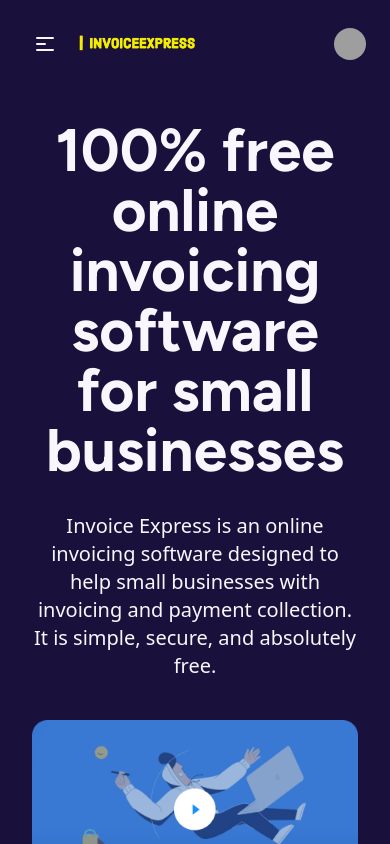
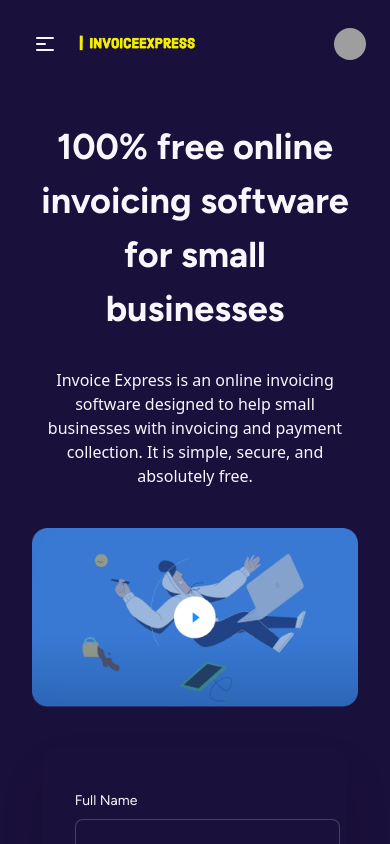
Before and after one commit to shouravrahman/InvoiceXpress, a React (Create React App) app in the folder client/: page / in a window 390 px wide. Shown: the top 844 px of the page. Built offline with nearby package versions, Linux system fonts and the light colour scheme; grey boxes are pictures that could not be loaded.

Commit message:
fix responsive height issue

```diff
--- a/client/src/components/Hero.jsx
+++ b/client/src/components/Hero.jsx
@@ -18,18 +18,18 @@
 
 
          </section> */
-		<div className='hero bg-base-100 md:h-screen'>
+		<div className='hero bg-base-100 '>
 			<div className='hero-content justify-center max-w-[100rem] h-full flex-col lg:flex-row gap-6 '>
 				<div className='text-center lg:text-left p-4 flex-[0.7] flex flex-col items-baseline justify-start h-[80%]'>
-					<h1 className='text-6xl font-bold font-figtree'>
+					<h1 className='text-4xl md:text-6xl font-bold font-figtree'>
 						100% free online invoicing software for small businesses
 					</h1>
-					<p className='py-8 pb-10 text-xl'>
+					<p className='py-8 pb-10 text-base md:text-xl'>
 						Invoice Express is an online invoicing software designed to help
 						small businesses with invoicing and payment collection. It is
 						simple, secure, and absolutely free.
 					</p>
-					<div className='self-center md:self-start'>
+					<div className='self-center lg:self-start'>
 						<img
 							src='video.png'
 							alt=''
```
